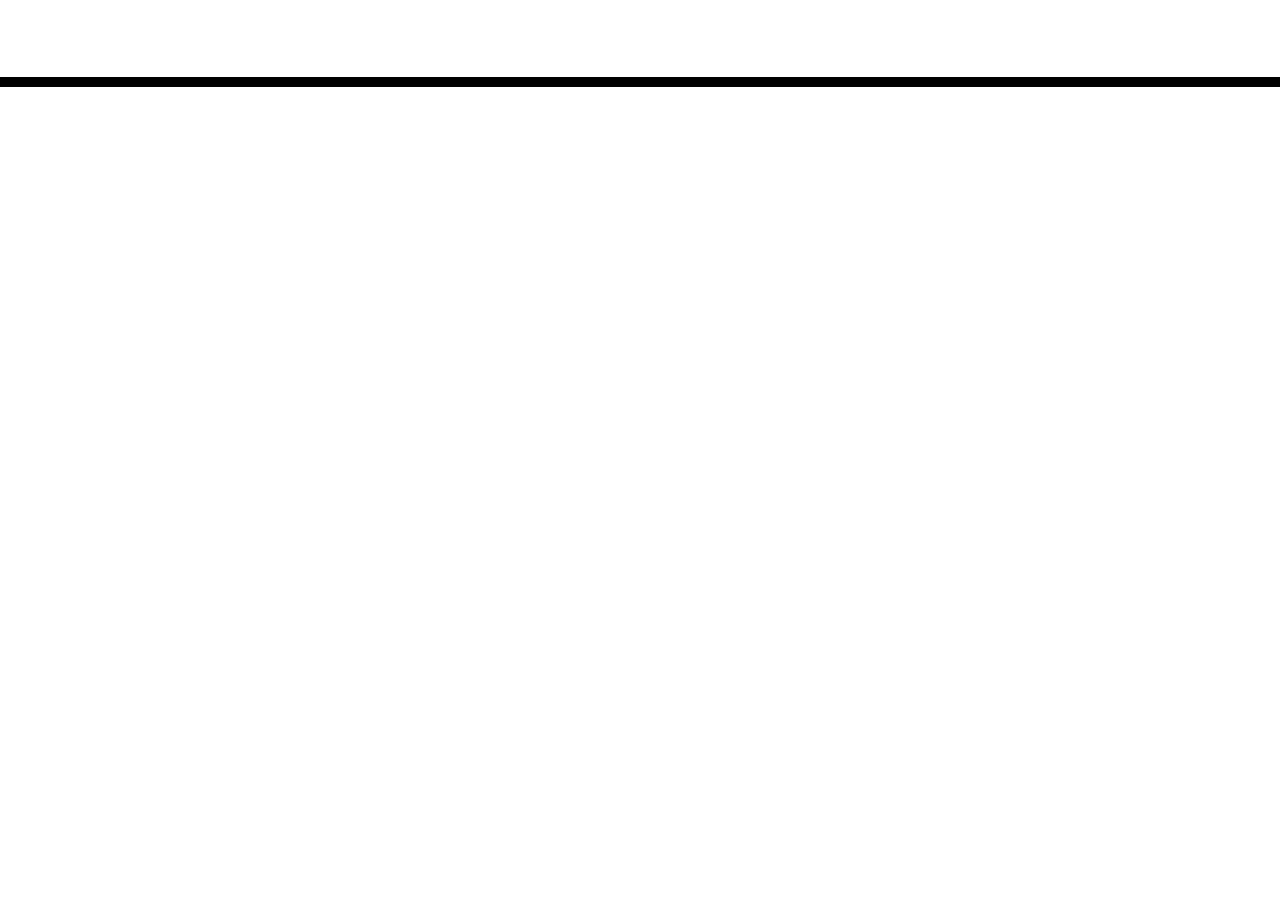
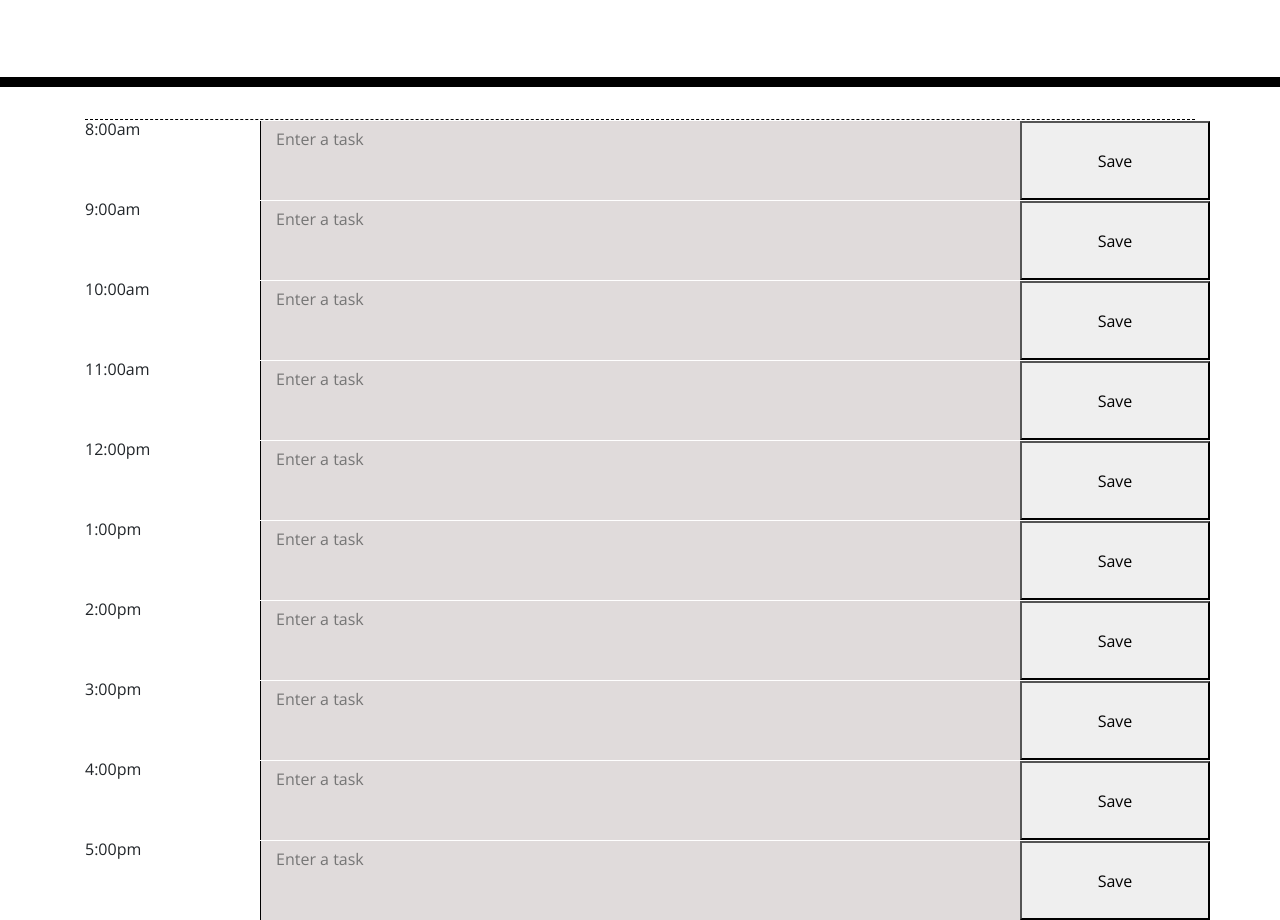
Before and after one commit to PRGottinger/work-day-scheduler, a plain HTML site: page index.html in a window 1280 px wide. Shown: the part 181-1101 px from the top of the page. Before the commit the page ends 800 px from the top, so only its background shows below. Drawn offline with nearby package versions, Linux system fonts and the light colour scheme; files that its build step writes are made by us from their sources.

Commit message:
table set up

```diff
--- a/assets/style.css
+++ b/assets/style.css
@@ -1,10 +1,10 @@
 body {
-  font-family: 'Open Sans', sans-serif;
+  font-family: "Open Sans", sans-serif;
   font-size: 16px;
   line-height: 1;
 }
 
-textarea{
+textarea {
   background: transparent;
   border: none;
   resize: none;
@@ -15,17 +15,26 @@ textarea{
 
 .jumbotron {
   text-align: center;
+
   background-color: transparent;
   color: black;
   border-radius: 0;
   border-bottom: 10px solid black;
 }
 
-.description{
+.display-3 {
+  justify-content: center;
+}
+
+.col-8 {
+  background-color: rgb(224, 219, 219);
+}
+
+.description {
   white-space: pre-wrap;
 }
 
-.time-block{
+.time-block {
   text-align: center;
   border-radius: 15px;
 }
@@ -33,7 +42,7 @@ textarea{
 .row {
   white-space: pre-wrap;
   height: 80px;
-  border-top: 1px solid white;;
+  border-top: 1px solid white;
 }
 
 .hour {
@@ -61,11 +70,11 @@ textarea{
   border-left: 1px solid black;
   border-top-right-radius: 15px;
   border-bottom-right-radius: 15px;
-  background-color: #06AED5;
+  background-color: #06aed5;
   color: white;
 }
 
 .saveBtn i:hover {
   font-size: 20px;
-  transition: all .3s ease-in-out;
+  transition: all 0.3s ease-in-out;
 }
--- a/index.html
+++ b/index.html
@@ -18,7 +18,7 @@
       href="https://fonts.googleapis.com/css?family=Open+Sans&display=swap"
       rel="stylesheet"
     />
-    <link rel="stylesheet" href="style.css" />
+    <link rel="stylesheet" href="./assets/style.css" />
     <title>Work Day Scheduler</title>
   </head>
 
@@ -28,10 +28,77 @@
       <p class="lead">A simple calendar app for scheduling your work day</p>
       <p id="currentDay" class="lead"></p>
     </header>
+
     <div class="container">
       <!-- Timeblocks go here -->
+
+      <div class="present"></div>
+      <div class="past"></div>
+      <div class="future"></div>
+      <div class="hour"></div>
+
+      <!--hourly rows-->
+      <div class="row">
+        <div class="col-2 1-hour">8:00am</div>
+        <textarea id="8" class="col-8" placeholder="Enter a task"></textarea>
+        <button class="col-2">Save</button>
+      </div>
+
+      <div class="row">
+        <div class="col-2 1-hour">9:00am</div>
+        <textarea id="9" class="col-8" placeholder="Enter a task"></textarea>
+        <button class="col-2">Save</button>
+      </div>
+
+      <div class="row">
+        <div class="col-2 1-hour">10:00am</div>
+        <textarea id="10" class="col-8" placeholder="Enter a task"></textarea>
+        <button class="col-2">Save</button>
+      </div>
+
+      <div class="row">
+        <div class="col-2 1-hour">11:00am</div>
+        <textarea id="11" class="col-8" placeholder="Enter a task"></textarea>
+        <button class="col-2">Save</button>
+      </div>
+
+      <div class="row">
+        <div class="col-2 1-hour">12:00pm</div>
+        <textarea id="12" class="col-8" placeholder="Enter a task"></textarea>
+        <button class="col-2">Save</button>
+      </div>
+
+      <div class="row">
+        <div class="col-2 1-hour">1:00pm</div>
+        <textarea id="13" class="col-8" placeholder="Enter a task"></textarea>
+        <button class="col-2">Save</button>
+      </div>
+
+      <div class="row">
+        <div class="col-2 1-hour">2:00pm</div>
+        <textarea id="14" class="col-8" placeholder="Enter a task"></textarea>
+        <button class="col-2">Save</button>
+      </div>
+
+      <div class="row">
+        <div class="col-2 1-hour">3:00pm</div>
+        <textarea id="15" class="col-8" placeholder="Enter a task"></textarea>
+        <button class="col-2">Save</button>
+      </div>
+
+      <div class="row">
+        <div class="col-2 1-hour">4:00pm</div>
+        <textarea id="16" class="col-8" placeholder="Enter a task"></textarea>
+        <button class="col-2">Save</button>
+      </div>
+      <div class="row">
+        <div class="col-2 1-hour">5:00pm</div>
+        <textarea id="17" class="col-8" placeholder="Enter a task"></textarea>
+        <button class="col-2">Save</button>
+      </div>
     </div>
 
+    <script src="assets/script.js"></script>
     <script src="https://code.jquery.com/jquery-3.4.1.min.js"></script>
     <script src="https://cdnjs.cloudflare.com/ajax/libs/moment.js/2.24.0/moment.min.js"></script>
   </body>
```
